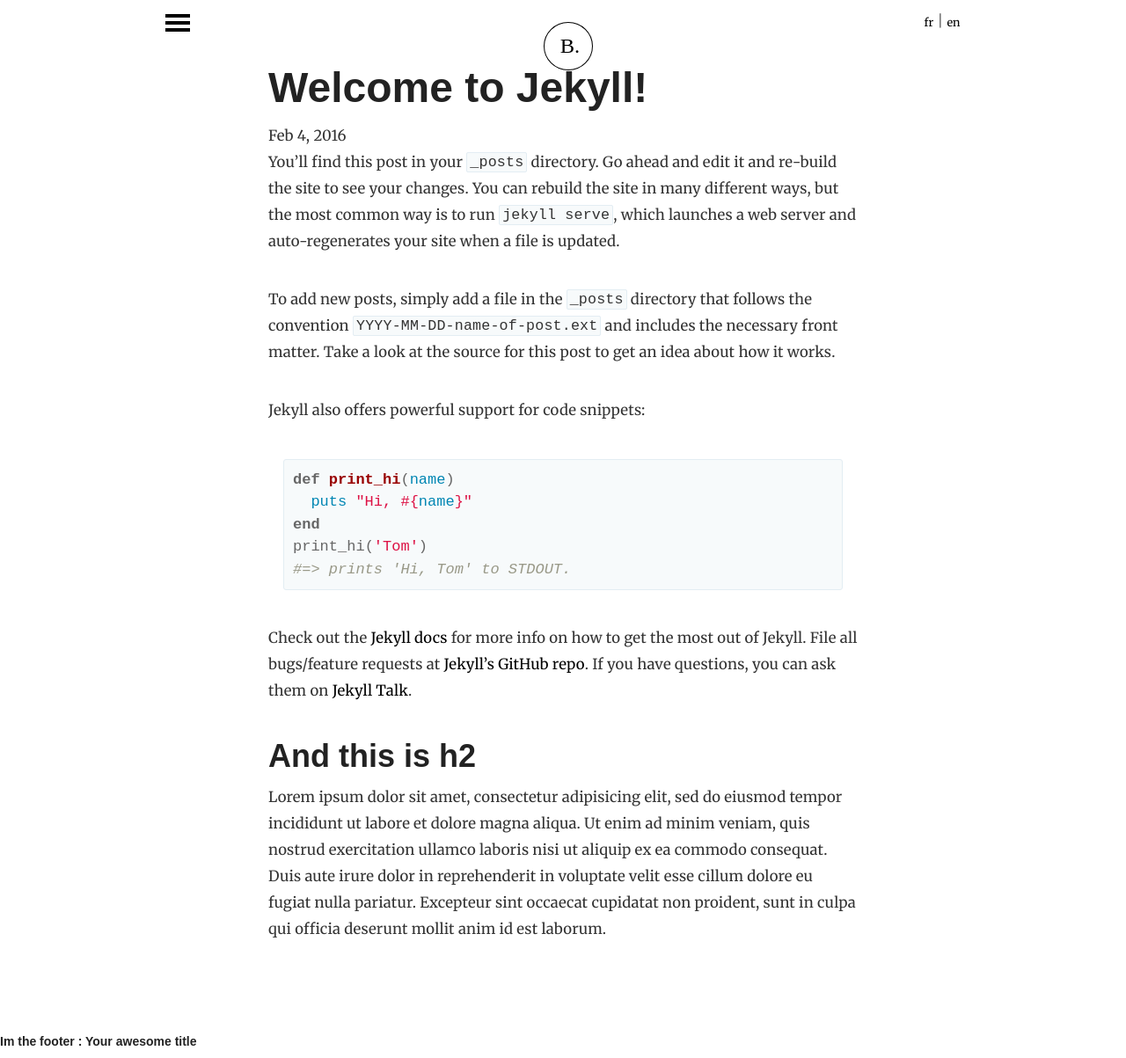
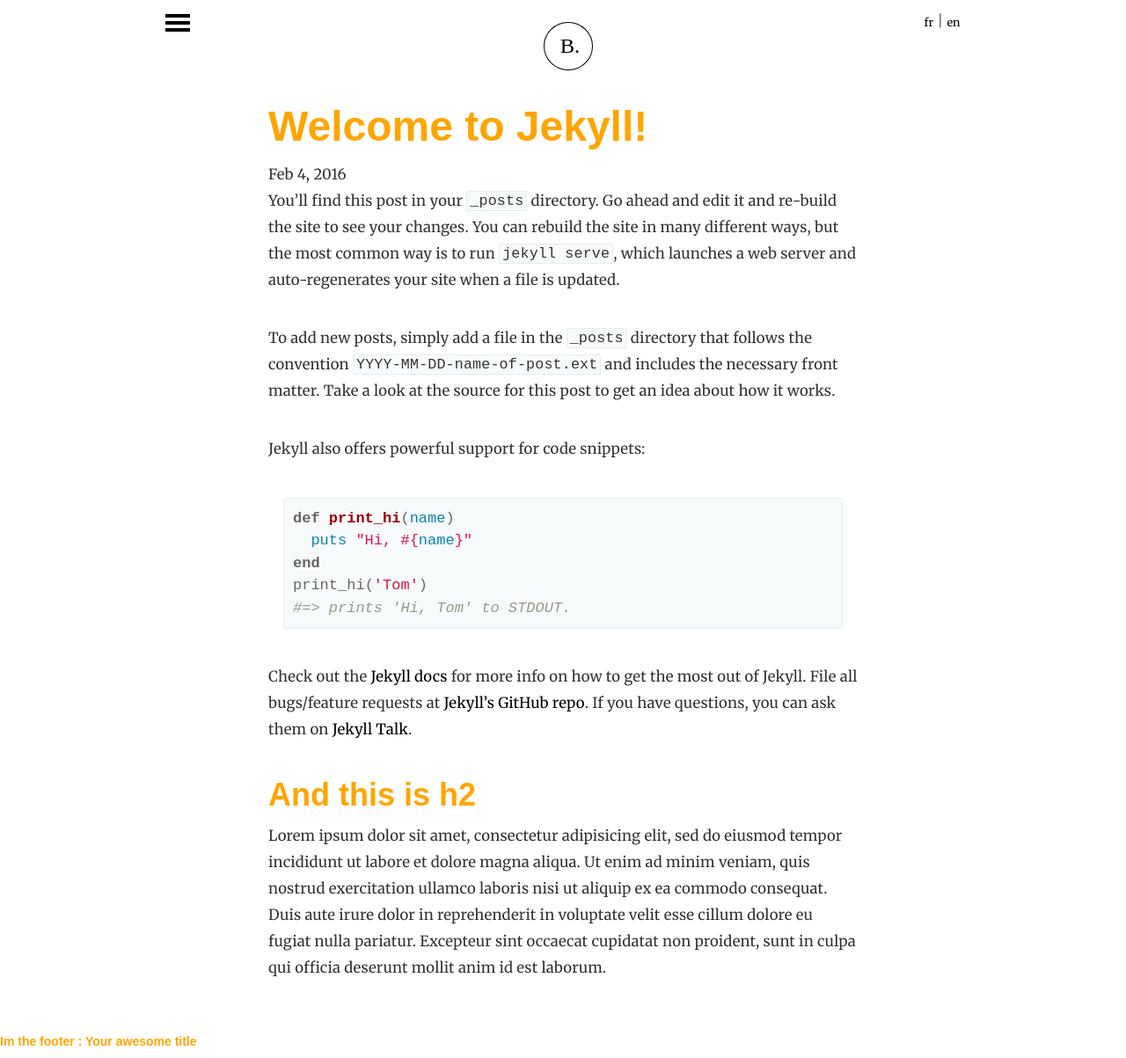
Before and after one commit to bdavidxyz/jekyll-convert, a Jekyll site: the page built from _posts/2016-02-04-welcome-to-jekyll.markdown, in a window 1280 px wide and 1203 px high. Shown: the whole window at 88% size. Built offline with Jekyll 4.4.1, drawn with Linux system fonts in a browser that asks for light colours.

Commit message:
colors are wip with predefined theme

```diff
--- a/_sass/custom/_custom.scss
+++ b/_sass/custom/_custom.scss
@@ -8,22 +8,45 @@
 \*------------------------------------*/
 
 .post {
+  p {
+    font-weight: 300;
+    line-height: 1.8;
+    letter-spacing: 0.01rem;
+    color:#333333;
+    font-size: 0.98rem;
+  }
+}
 
+.post-title {
+  margin-top: unitSize(4);
+  @include respond-vtl-to(medium-screens) { margin-top: unitSize(8);}
+  @include respond-vtl-to(wide-screens) { margin-top: unitSize(8);}
 }
 
 /*------------------------------------*\
        $ GLOBAL DEFAULT
 \*------------------------------------*/
 
+body {
+  display: flex;
+  min-height: 100vh;
+  flex-direction: column;
+}
+
+main {
+  flex: 1;
+}
+
 
 
 /*------------------------------------*\
-       $ H1
+       $ HERO
 \*------------------------------------*/
 
 .hero {
   display: flex;
   flex-direction: column;
+  height: 100vh;
 }
 
 
@@ -38,6 +61,7 @@
 .hero__item-title  {
   font-family: 'Montserrat', sans-serif;
   text-align: center;
+  color:getColor(base, primary);
   @include respond-htl-to(handhelds) { font-size:1.5rem;}
   @include respond-htl-to(medium-screens) { font-size:2rem;}
   @include respond-htl-to(wide-screens) { font-size:3rem;}
@@ -46,6 +70,7 @@
   @extend .hero__item-title;
   @extend h1;
   font-weight: bold;
+  color:getColor(base, primary);
 }
 
 .blinking-caret:after {
@@ -77,10 +102,10 @@
 .hero__item-button button {
   display: inline-block;
   text-decoration: none;
-  border: 4px solid orange;
+  border: 4px solid $theme-color;
   height: 25px;
   line-height: 25px;
-  color: orange;
+  color: $theme-color;
   border-radius: 35px;
   background-clip: padding-box;
   padding: .5em 1.5em;
@@ -96,7 +121,7 @@
 }
 .hero__item-button button:hover {
   transition: 0.2s ease;
-  background-color: orange;
+  background-color: $theme-color;
   color: #ffffff;
 }
 .hero__item-button button:focus {
@@ -117,10 +142,6 @@
  top:0;
  left:0;
  z-index: 99; // should be on top
-}
-
-.first-visual {
-  height: 100vh;
 }
 
 .menu-content {
@@ -171,23 +192,7 @@
 }
 
 
-body {
-  display: flex;
-  min-height: 100vh;
-  flex-direction: column;
-}
 
-main {
-  flex: 1;
-}
-
-p {
-  font-weight: 300;
-  line-height: 1.8;
-  letter-spacing: 0.01rem;
-  color:#333333;
-  font-size: 0.98rem;
-}
 
 /*------------------------------------*\
                 $NAVBAR
--- a/_sass/custom/_globals.scss
+++ b/_sass/custom/_globals.scss
@@ -2,6 +2,10 @@
 // Custom Global Variables
 // =============================================================================
 
+//
+// Custom, globally available vars
+// ----
+$theme-color: orange;
 
 //
 // Base
@@ -92,7 +96,7 @@
   text: (
     "primary":   #666,
     "secondary": #aaa,
-    "heading":   #222,
+    "heading":   $theme-color,
     "ui":        white
   ),
 
--- a/index.html
+++ b/index.html
@@ -4,7 +4,7 @@
 ---
 
 <div class="home">
-  <div class="first-visual hero">
+  <div class="hero">
 
     <div class="hero__item hero__item-container">
 
```
